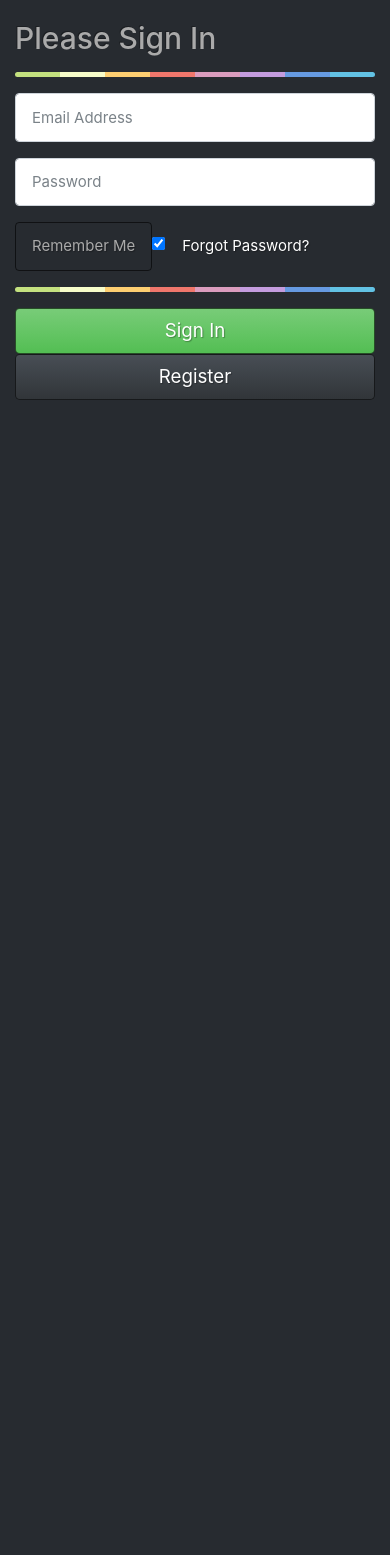
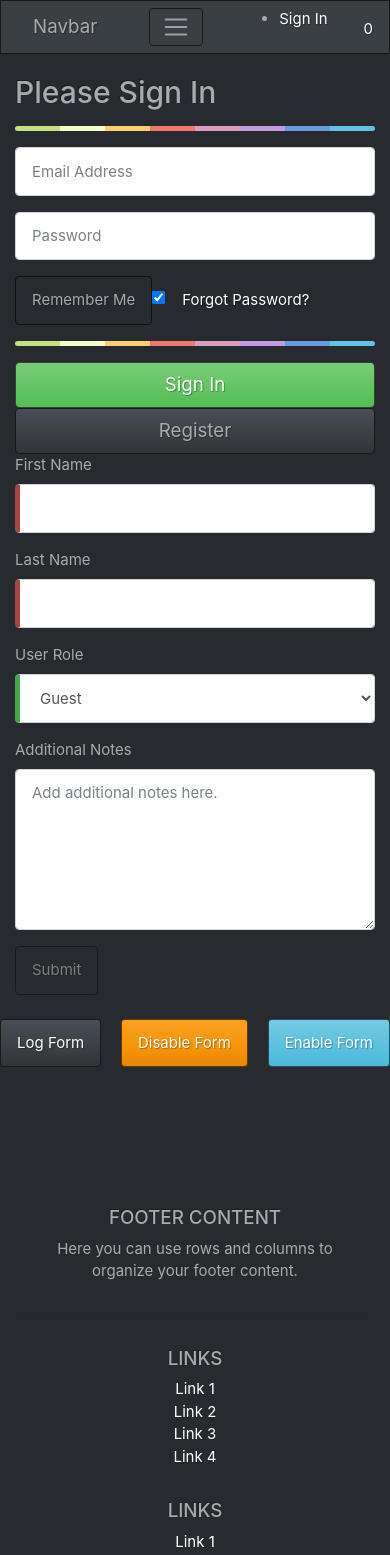
Before and after one commit to TarasOstasha/express-js, an Angular app in the folder new-front/: page /auth in a window 390 px wide. Shown: the top 1555 px of the page. Before the commit the page ends 844 px from the top, so only its background shows below. Built offline with nearby package versions, Linux system fonts and the light colour scheme; what angular-autofocus-fix, angular-font-awesome would draw is missing.

Commit message:
login, paymant block

```diff
--- a/new-front/src/app/app.module.ts
+++ b/new-front/src/app/app.module.ts
@@ -1,10 +1,10 @@
 import { BrowserModule } from '@angular/platform-browser';
 import { NgModule } from '@angular/core';
-import { FormsModule } from '@angular/forms';
 import { AutofocusModule } from 'angular-autofocus-fix';
 import { HttpClientModule } from '@angular/common/http';
 import { BrowserAnimationsModule } from '@angular/platform-browser/animations';
 import { AngularFontAwesomeModule } from 'angular-font-awesome';
+import { ReactiveFormsModule,FormsModule } from '@angular/forms';
 
 
 import { AppRoutingModule } from './app-routing.module';
@@ -45,7 +45,8 @@ import { P404Component } from './pages/p404/p404.component'
     AutofocusModule,
     HttpClientModule,
     BrowserAnimationsModule,
-    AngularFontAwesomeModule
+    AngularFontAwesomeModule,
+    ReactiveFormsModule
   ],
   providers: [ApiService],
   bootstrap: [AppComponent]
--- /dev/null
+++ b/new-front/src/app/interfaces/user.ts
@@ -0,0 +1,6 @@
+export class User {
+    firstName: string;
+    lastName: string;
+    role: string;
+    notes?: string;
+}
--- a/new-front/src/app/pages/auth/auth.component.html
+++ b/new-front/src/app/pages/auth/auth.component.html
@@ -1,7 +1,12 @@
+<app-header [state]="state.header" (onChanged)="headerHandler($event)"></app-header>
 <div class="container">
   <div class="row" style="margin-top:20px">
-    <div class="col-xs-12 col-sm-8 col-md-6 col-sm-offset-2 col-md-offset-3">
-      <form role="form">
+    <div
+      class="col-xs-12 col-sm-8 col-md-6 col-sm-offset-2 col-md-offset-3"
+      [ngSwitch]="state.checked_form">
+      <form
+        class="form-signIn"
+        *ngSwitchCase=" 'login' ">
         <fieldset>
           <h2>Please Sign In</h2>
           <hr class="colorgraph">
@@ -22,11 +27,86 @@
               <input type="submit" class="btn btn-lg btn-success btn-block" value="Sign In">
             </div>
             <div class="col-xs-6 col-sm-6 col-md-6">
-              <a href="" class="btn btn-lg btn-primary btn-block">Register</a>
+              <a class="btn btn-lg btn-primary btn-block" (click)="state.checked_form = 'register' ">Register</a>
             </div>
           </div>
         </fieldset>
       </form>
+
+      <form
+        class="form-signUp"
+        *ngSwitchCase=" 'register' ">
+          <fieldset>
+            <h2>Please Sign Up</h2>
+            <hr class="colorgraph">
+            <div class="form-group">
+              <input type="email" name="email" id="email" class="form-control input-lg" placeholder="Email Address">
+            </div>
+            <div class="form-group">
+              <input type="password" name="password" id="password" class="form-control input-lg" placeholder="Password">
+            </div>
+            <span class="button-checkbox">
+              <button type="button" class="btn" data-color="info">Remember Me</button>
+              <input type="checkbox" name="remember_me" id="remember_me" checked="checked" class="hidden">
+              <a href="" class="btn btn-link pull-right">Forgot Password?</a>
+            </span>
+            <hr class="colorgraph">
+            <div class="row">
+              <div class="col-xs-6 col-sm-6 col-md-6">
+                <a class="btn btn-link pull-center">Login</a>
+              </div>
+              <div class="col-xs-6 col-sm-6 col-md-6">
+                <a class="btn btn-lg btn-primary btn-block">Sign Up</a>
+              </div>
+            </div>
+          </fieldset>
+        </form>
     </div>
   </div>
 </div>
+
+
+<div class="container">
+  <form [formGroup]="userForm" (ngSubmit)="logFormValue()">
+  <div class="form-group">
+    <label for="firstName">First Name</label>
+    <input class="form-control" name="firstName" id="firstName" type="text" formControlName="firstName">
+    <div *ngIf="!userForm.controls.firstName.valid && !userForm.controls.firstName.pristine" class="alert alert-danger">
+      <span *ngIf="userForm.controls.firstName.errors.required">
+        First Name is required
+      </span>
+      <span *ngIf="userForm.controls.firstName.errors.minlength">
+          please put more text
+        </span>
+    </div>
+  </div>
+  <div class="form-group">
+    <label for="lastName">Last Name</label>
+    <input class="form-control" name="lastName" id="lastName" type="text" formControlName="lastName">
+    <div *ngIf="!userForm.controls.lastName.valid && !userForm.controls.lastName.pristine" class="alert alert-danger">
+      <span *ngIf="userForm.controls.lastName.errors.required">
+        Last Name is required
+      </span>
+    </div>
+  </div>
+  <div class="form-group">
+    <label for="role">User Role</label>
+    <select class="form-control" name="role" id="role" formControlName="role">
+      <option *ngFor="let userRole of roles" [ngValue]="userRole">{{userRole}}</option>
+    </select>
+  </div>
+  <div class="form-group">
+    <label for="notes">Additional Notes</label>
+    <textarea class="form-control" name="notes" id="notes" formControlName="notes" rows="6" placeholder="Add additional notes here."></textarea>
+  </div>
+  <button type="submit" class="btn btn-default" [disabled]="!userForm.valid">Submit</button>
+</form>
+</div>
+
+
+<div class="d-flex w-100 pt-4 justify-content-between">
+  <button class="btn pull-right btn-primary" (click)="logForm()">Log Form</button>
+  <button class="btn pull-right btn-warning" (click)="disableForm()">Disable Form</button>
+  <button class="btn pull-right btn-info" (click)="enableForm()">Enable Form</button>
+</div>
+  <app-footer></app-footer>
--- a/new-front/src/app/pages/auth/auth.component.less
+++ b/new-front/src/app/pages/auth/auth.component.less
@@ -8,3 +8,12 @@
     background-image: -o-linear-gradient(left, #c4e17f, #c4e17f 12.5%, #f7fdca 12.5%, #f7fdca 25%, #fecf71 25%, #fecf71 37.5%, #f0776c 37.5%, #f0776c 50%, #db9dbe 50%, #db9dbe 62.5%, #c49cde 62.5%, #c49cde 75%, #669ae1 75%, #669ae1 87.5%, #62c2e4 87.5%, #62c2e4);
     background-image: linear-gradient(to right, #c4e17f, #c4e17f 12.5%, #f7fdca 12.5%, #f7fdca 25%, #fecf71 25%, #fecf71 37.5%, #f0776c 37.5%, #f0776c 50%, #db9dbe 50%, #db9dbe 62.5%, #c49cde 62.5%, #c49cde 75%, #669ae1 75%, #669ae1 87.5%, #62c2e4 87.5%, #62c2e4);
   }
+
+
+.ng-valid:not(form):not(textarea)  {
+  border-left: 5px solid #42A948; /* green */
+}
+
+.ng-invalid:not(form)  {
+  border-left: 5px solid #a94442; /* red */
+}
--- a/new-front/src/app/pages/auth/auth.component.ts
+++ b/new-front/src/app/pages/auth/auth.component.ts
@@ -1,4 +1,7 @@
 import { Component, OnInit } from '@angular/core';
+import { FormBuilder, FormGroup, Validators } from '@angular/forms';
+import { User } from '../../interfaces/user';
+
 
 @Component({
   selector: 'app-auth',
@@ -6,10 +9,55 @@ import { Component, OnInit } from '@angular/core';
   styleUrls: ['./auth.component.less']
 })
 export class AuthComponent implements OnInit {
+  userForm: FormGroup;
+  roles: Array<string> = [
+    'Guest',
+    'Admin',
+    'Owner',
+    'Operator'
+  ];
+  user: User = {
+    firstName: '',
+    lastName: '',
+    role: 'Guest',
+    notes: null
+  };
+  constructor(private formBuilder: FormBuilder) {
+    this.userForm = this.formBuilder.group({
+      'firstName': [this.user.firstName, [Validators.required, Validators.minLength(3)]],
+      'lastName': [this.user.lastName, [Validators.required]],
+      'role': [this.user.role, [Validators.required]],
+      'notes': [this.user.notes, [Validators.maxLength(45)]]
+    });
+  }
 
-  constructor() { }
+  state = {
+    header: {
+      basket: {
+        open: false,
+        products: []
+      }
+    },
+    checked_form :'login'
+  }
 
   ngOnInit() {
   }
 
+  logForm(){
+    console.log(this.userForm);
+   }
+
+   logFormValue(){
+     console.log(this.userForm.value);
+   }
+
+   disableForm(){
+     this.userForm.disable();
+   }
+
+   enableForm(){
+     this.userForm.enable();
+   }
+
 }
--- a/new-front/src/app/pages/p404/p404.component.less
+++ b/new-front/src/app/pages/p404/p404.component.less
@@ -0,0 +1,98 @@
+* {
+	border: 0;
+	box-sizing: border-box;
+	margin: 0;
+	padding: 0;
+}
+body {
+	background: currentColor;
+}
+/* I. Containers */
+figure {
+	font-size: 6px;
+	position: absolute;
+	top: 50%;
+	left: 50%;
+	transform: translate(-50%,-50%);
+	width: 64em;
+}
+figcaption {
+	color: #fff;
+	display: flex;
+	align-content: space-between;
+	flex-wrap: wrap;
+	height: 17em;
+}
+figcaption span:before, .sad-mac:before {
+	content: "";
+	display: block;
+	width: 1em;
+	height: 1em;
+	transform: translate(-1em,-1em);
+}
+figcaption span {
+	display: inline-block;
+	margin: 0 2em;
+	width: 4em;
+	height: 6em;
+}
+.sr-text {
+	overflow: hidden;
+	position: absolute;
+	width: 0;
+	height: 0;
+}
+/* II. Sprites */
+/* 1. Sad Mac */
+.sad-mac {
+	background: #fff;
+	margin: 0 auto 7em auto;
+	width: 23em;
+	height: 30em;
+}
+.sad-mac:before {
+	box-shadow: 1em 1em, 23em 1em, 4em 3em, 5em 3em, 6em 3em, 7em 3em, 8em 3em, 9em 3em, 10em 3em, 11em 3em, 12em 3em, 13em 3em, 14em 3em, 15em 3em, 16em 3em, 17em 3em, 18em 3em, 19em 3em, 20em 3em, 3em 4em, 21em 4em, 3em 5em, 21em 5em, 3em 6em, 7em 6em, 9em 6em, 15em 6em, 17em 6em, 21em 6em, 3em 7em, 8em 7em, 16em 7em, 21em 7em, 3em 8em, 7em 8em, 9em 8em, 15em 8em, 17em 8em, 21em 8em, 3em 9em, 21em 9em, 3em 10em, 10em 10em, 13em 10em, 21em 10em, 3em 11em, 11em 11em, 12em 11em, 21em 11em, 3em 12em, 21em 12em, 3em 13em, 10em 13em, 11em 13em, 12em 13em, 13em 13em, 14em 13em, 21em 13em, 3em 14em, 9em 14em, 15em 14em, 16em 14em, 21em 14em, 3em 15em, 17em 15em, 21em 15em, 3em 16em, 21em 16em, 4em 17em, 5em 17em, 6em 17em, 7em 17em, 8em 17em, 9em 17em, 10em 17em, 11em 17em, 12em 17em, 13em 17em, 14em 17em, 15em 17em, 16em 17em, 17em 17em, 18em 17em, 19em 17em, 20em 17em, 3em 22em, 4em 22em, 5em 22em, 14em 22em, 15em 22em, 16em 22em, 17em 22em, 18em 22em, 19em 22em, 20em 22em, 1em 27em, 2em 27em, 3em 27em, 4em 27em, 5em 27em, 6em 27em, 7em 27em, 8em 27em, 9em 27em, 10em 27em, 11em 27em, 12em 27em, 13em 27em, 14em 27em, 15em 27em, 16em 27em, 17em 27em, 18em 27em, 19em 27em, 20em 27em, 21em 27em, 22em 27em, 23em 27em, 1em 28em, 23em 28em, 1em 29em, 23em 29em, 1em 30em, 23em 30em;
+}
+/* 2. Letters */
+._0:before {
+	box-shadow: 2em 1em, 3em 1em, 1em 2em, 1em 3em, 1em 4em, 1em 5em, 4em 2em, 4em 3em, 4em 4em, 4em 5em, 2em 4em, 3em 3em, 2em 6em, 3em 6em;
+}
+._4:before {
+	box-shadow: 1em 1em, 1em 2em, 1em 3em, 1em 4em, 4em 1em, 4em 2em, 4em 3em, 4em 4em, 2em 4em, 3em 4em, 4em 5em, 4em 6em;
+}
+.d:before {
+	box-shadow: 1em 1em, 2em 1em, 3em 1em, 1em 2em, 4em 2em, 1em 3em, 4em 3em, 1em 4em, 4em 4em, 1em 5em, 4em 5em, 1em 6em, 2em 6em, 3em 6em;
+}
+.e:before {
+	box-shadow: 1em 1em, 2em 1em, 3em 1em, 4em 1em, 1em 2em, 1em 3em, 2em 3em, 3em 3em, 1em 4em, 1em 5em, 1em 6em, 2em 6em, 3em 6em, 4em 6em;
+}
+.f:before {
+	box-shadow: 1em 1em, 2em 1em, 3em 1em, 4em 1em, 1em 2em, 1em 3em, 2em 3em, 3em 3em, 1em 4em, 1em 5em, 1em 6em;
+}
+.n:before {
+	box-shadow: 1em 1em, 1em 2em, 1em 3em, 1em 4em, 1em 5em, 1em 6em, 4em 1em, 4em 2em, 4em 3em, 4em 4em, 4em 5em, 4em 6em, 2em 3em, 3em 4em;
+}
+.o:before {
+	box-shadow: 2em 1em, 3em 1em, 1em 2em, 1em 3em, 1em 4em, 1em 5em, 4em 2em, 4em 3em, 4em 4em, 4em 5em, 2em 6em, 3em 6em;
+}
+.r:before {
+	box-shadow: 1em 1em, 2em 1em, 3em 1em, 4em 2em, 1em 2em, 1em 3em, 1em 4em, 2em 3em, 3em 3em, 1em 5em, 1em 6em, 4em 4em, 4em 5em, 4em 6em;
+}
+.t:before {
+	box-shadow: 1em 1em, 2em 1em, 3em 1em, 2em 2em, 2em 3em, 2em 4em, 2em 5em, 2em 6em;
+}
+.u:before {
+	box-shadow: 1em 1em, 1em 2em, 1em 3em, 1em 4em, 1em 5em, 4em 1em, 4em 2em, 4em 3em, 4em 4em, 4em 5em, 2em 6em, 3em 6em;
+}
+/* III. Responsiveness */
+/* This cannot be smoothly done using viewport units; sprite pixels will look divided when font size is a floating point. */
+@media screen and (min-width: 720px) {
+	figure {
+	    font-size: 7px;
+	}
+}
+@media screen and (min-width: 1440px) {
+	figure {
+	    font-size: 8px;
+	}
+}
--- a/new-front/src/app/parts/basket-popup/basket-popup.component.html
+++ b/new-front/src/app/parts/basket-popup/basket-popup.component.html
@@ -43,8 +43,11 @@
             <td>
               <span>Total Price: {{ totalPrice() }}</span><br>
               <span>Quantity: {{ state.products.length }}</span><br><br>
-              <button class="btn btn-success" [attr.disabled]="state.products.length > 0 ? false : true">Proceed to checkout</button>
+              <button (click)="state.showPaymant=true" class="btn btn-success" [disabled]="state.products.length > 0 ? false : true">Proceed to checkout</button>
             </td>
         </tr>
     </table>
+    <div class="checkout" [style.height]="state.showPaymant ? '300px' : 0">
+        Lorem ipsum dolor sit amet. Lorem ipsum dolor sit amet consectetur adipisicing elit. Debitis, corrupti?
+      </div>
 </div>
--- a/new-front/src/app/parts/basket-popup/basket-popup.component.ts
+++ b/new-front/src/app/parts/basket-popup/basket-popup.component.ts
@@ -12,8 +12,10 @@ export class BasketPopupComponent implements OnInit {
 
   @Output() onChanged = new EventEmitter<any>(); //генератор подій
   @Input() state: any
-  ngOnInit() { }
-
+  ngOnInit() {
+    this.state.showPaymant = false;
+  }
+  disabled: boolean = false;
   onClose() {
     this.state.open = false;
     //this.stateBack()
```
Also changed, not shown: new-front/src/app/pages/p404/p404.component.html (+22 -3 lines), new-front/src/app/parts/basket-popup/basket-popup.component.less (+9 -0 lines), 1 other file (tests, documents, lock files or other folders).
